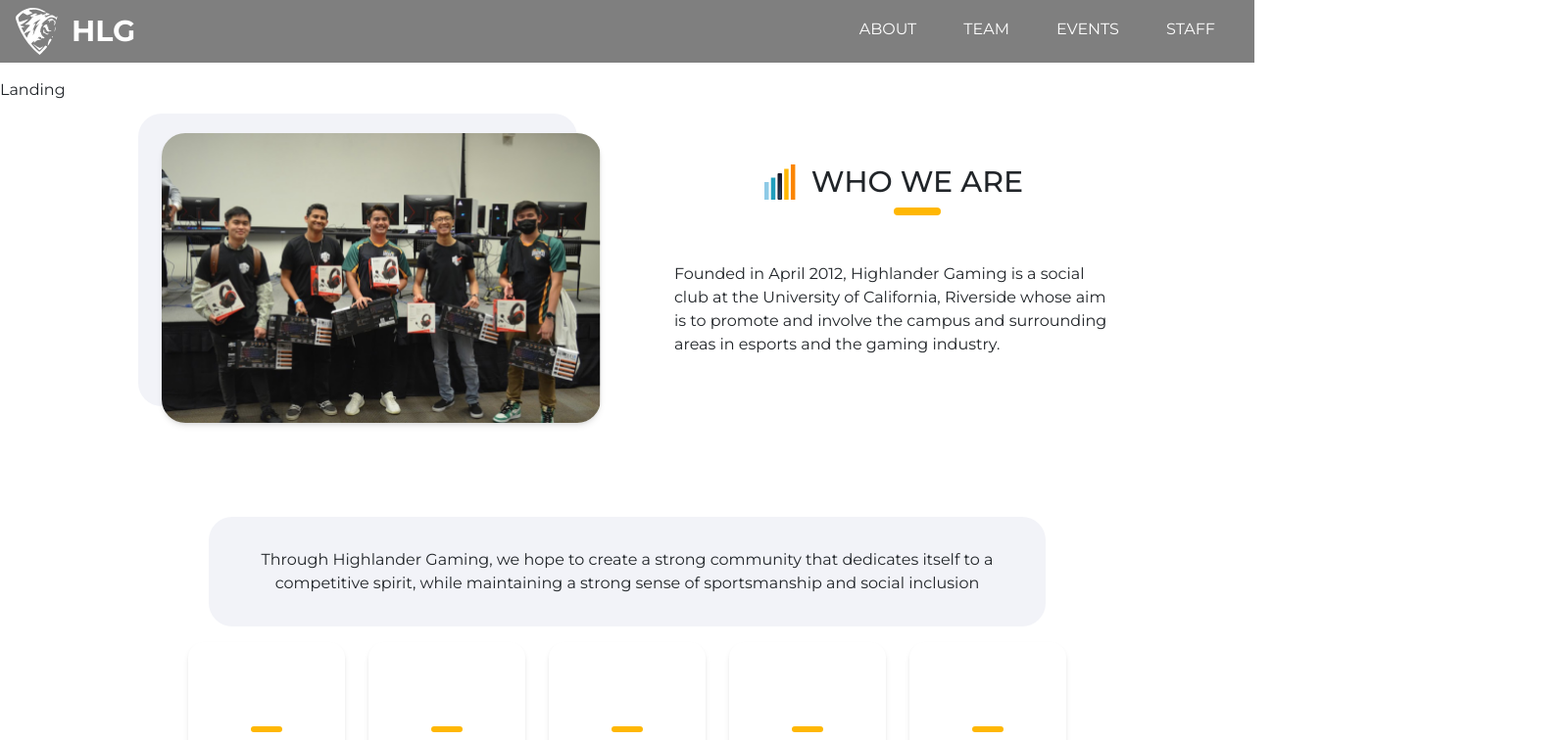
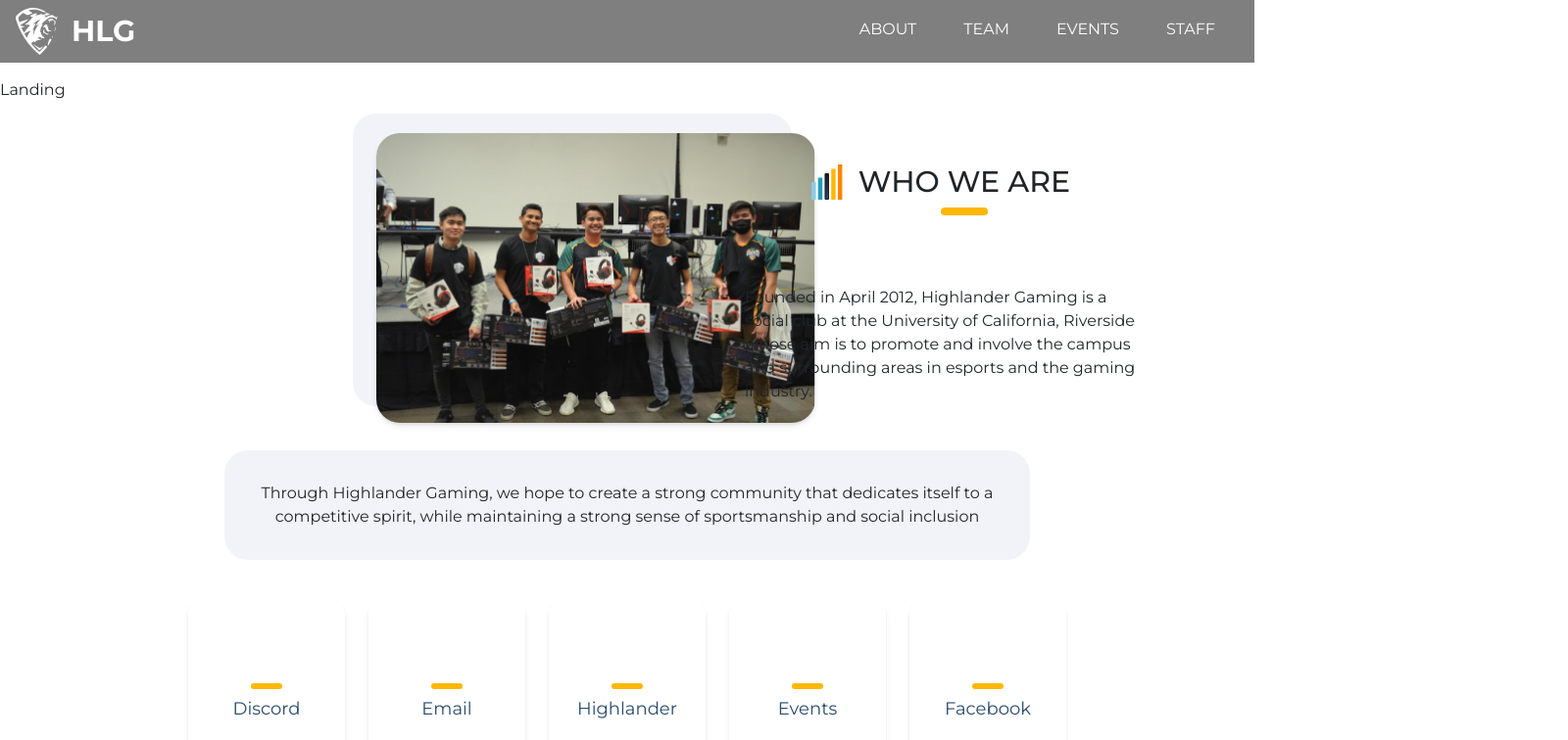
Before and after one commit to acm-ucr/hlg-website, a Next.js app: page / in a window 1280 px wide. Shown: the top 756 px of the page at 98% size, 1600 px wide, since content can reach past the window. Built offline with nearby package versions, Linux system fonts and the light colour scheme; some icons are missing.

Commit message:
step: format fix

```diff
--- a/src/components/home/Intro.jsx
+++ b/src/components/home/Intro.jsx
@@ -3,10 +3,8 @@
 import Heading from "src/components/Heading.jsx";
 const Who = () => {
   return (
-    <div className="flex flex-col justify-center">
-      <div className="flex flex-row w-full h-96 items-start justify-center ">
-        {/* left side */}
-        <div className="relative max-w-md w-6/12 basis-5/12 ">
+    <div className="flex flex-col justify-center ">
+      <div className="hidden md:block relative max-w-md w-6/12 basis-5/12  transform md:translate-y-180 md:translate-x-80 ">
         <Image
           src={photo}
           className="absolute top-8 left-16 rounded-3xl shadow-md z-20 w-full h-8/12"
@@ -16,28 +14,32 @@
         <div className="absolute top-3 left-10 aspect-[1.5] w-full rounded-3xl z-10  bg-hlg-gray"></div>
       </div>
 
-        {/* gap in middle*/}
-        <div className="p-4  basis-24"></div>
-
       {/* right side*/}
-        <div className="flex flex-col basis-5/12 items-center justify-center gap-5">
+      <div className="flex flex-col basis-5/12 sm:items-center justify-center gap-5 transform md:translate-x-80 ">
         <div className="py-2" />
         <Heading text={"WHO WE ARE"} />
-          <p className="text-start m-0 p-0 max-w-md">
+
+        <p className="text-start m-0  p-4 max-w-md ">
           Founded in April 2012, Highlander Gaming is a social club at the
           University of California, Riverside whose aim is to promote and
           involve the campus and surrounding areas in esports and the gaming
           industry.
         </p>
       </div>
-      </div>
 
-      <div className="flex flex-row justify-center pt-10">
-        <p className="rounded-3xl bg-hlg-gray w-8/12 p-8 text-center">
+      <div className="flex flex-row justify-center pt-20 p-4">
+        <p className="rounded-3xl bg-hlg-gray  sm:w-12/12 md:w-8/12  p-8 text-center">
           Through Highlander Gaming, we hope to create a strong community that
           dedicates itself to a competitive spirit, while maintaining a strong
           sense of sportsmanship and social inclusion
         </p>
+      </div>
+
+      <div className="md:hidden items-center justify-center relative max-w-md p-4  ">
+        <Image
+          src={photo}
+          className=" top-8 left-16 rounded-3xl shadow-md z-20 w-full"
+        />
       </div>
     </div>
   );
```
Lines whose indentation alone changed are shown as unchanged.
